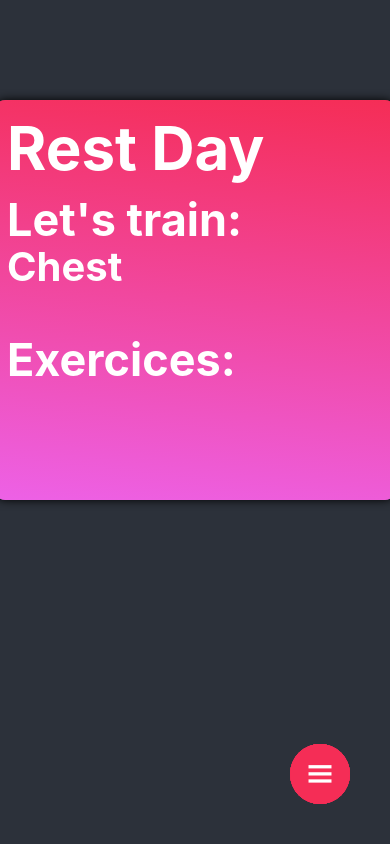
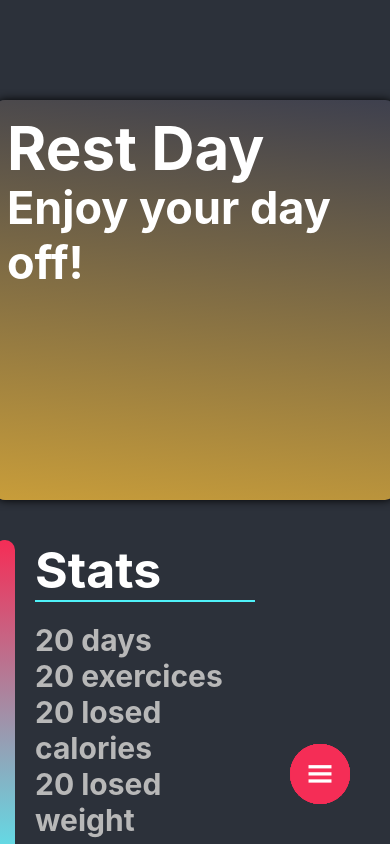
Before and after one commit to ByakkoLord/gym-app, a React Native app: screen / in a window 390 px wide. Built offline with nearby package versions, Linux system fonts and the light colour scheme.

Commit message:
new component

```diff
--- /dev/null
+++ b/components/BodyPrg.tsx
@@ -0,0 +1,13 @@
+import { View, Text, TextInput } from "react-native";
+
+export default function BodyPrg() {
+    return (
+        <View style={{display: 'flex', alignItems: 'center' ,width: 400, height: 150, backgroundColor: '#3E4552', borderRadius: 20, shadowColor: 'black', elevation: 15, shadowRadius: 15, marginBottom: 20, marginTop: 40}}>
+            <Text style={{ color: 'white', fontSize: 30, fontWeight: 'bold', marginTop: 20 }}>How is your body today?</Text>
+            <View style={{ display: 'flex', flexDirection: 'row', alignItems: 'center', justifyContent: 'space-evenly', width: 180, marginTop: 20 }}>
+                    <Text style={{ color: '#f52d56',fontWeight: 'bold', fontSize: 20 }}>Weight:</Text>
+                    <TextInput style={{ width: 50, height: 30, borderColor: 'red', borderWidth: 2, borderRadius: 10, textAlign: 'center', color: 'white' }}></TextInput>
+            </View>
+        </View>
+    )
+}
--- a/components/ExerCreator.tsx
+++ b/components/ExerCreator.tsx
@@ -8,6 +8,8 @@ interface Props {
 }
 
 export default function ExerCreator(props: Props) {
+
+    const [difficult, setDifficult] = useState<number[]>();
 
 
     const [bgColor, setBgColor] = useState<string>('#3E4552');
@@ -47,8 +49,10 @@ export default function ExerCreator(props: Props) {
         setExercises((prevExercises: {series: number, reps: number, name: string, day1: number[]}[]) => {
             return [...prevExercises, {series: Number(series), reps: Number(reps), name: String(name), day1: day1}]
         })
+    }
 
-    }
+
+
 
     if (props.visibility === 'none') {
         return null;
@@ -121,11 +125,14 @@ export default function ExerCreator(props: Props) {
     }
 
 
+
+
     return (
-        <View style={{ display: 'flex', backgroundColor: '#3E4552', justifyContent: 'center', alignItems: "center", width: 440, shadowColor: 'black', shadowRadius: 15, elevation: 15, borderRadius: 15}}>
+        <View style={{ display: 'flex', backgroundColor: '#3E4552', justifyContent: 'center', alignItems: "center", width: 440, shadowColor: 'black', shadowRadius: 15, elevation: 15, borderRadius: 15, position: "absolute", top: 200, left: 20}}>
                 <View style={{display: "flex", flexDirection: 'row', justifyContent: 'space-between', width: '85%', marginTop: 15}}>
                     <Text style={styles.title}>Series</Text>
                     <TextInput
+                        keyboardType="numeric"
                         onChangeText={text => setSeries(parseInt(text))}
                         style={[styles.inputText]}
                     />
@@ -133,39 +140,33 @@ export default function ExerCreator(props: Props) {
                 <View style={{display: "flex", flexDirection: 'row', justifyContent: 'space-between', width: '85%'}}>
                     <Text style={styles.title}>Reps</Text>
                     <TextInput
+                        keyboardType="numeric"
                         onChangeText={text => setReps(parseInt(text))}
                         style={[styles.inputText]}
                     />
-                </View>
-                <View style={{display: "flex", flexDirection: 'row', justifyContent: 'space-between', width: '85%'}}>
-                    <Text style={[styles.title, { marginTop: 15 }]}>Difficult:</Text>
-                    <View style={{display: "flex", flexDirection: 'row', justifyContent: 'space-around', width: '50%'}}>
-                        <TouchableOpacity style={{backgroundColor: '#61F540', width: 30, height: 30, borderRadius: 10, display: 'flex', justifyContent: 'center', alignItems: 'center', marginTop: 20, marginBottom: 20}}>
-
-                        </TouchableOpacity>
-                        <TouchableOpacity style={{backgroundColor: '#2FE4F5', width: 30, height: 30, borderRadius: 10, display: 'flex', justifyContent: 'center', alignItems: 'center', marginTop: 20, marginBottom: 20}}>
-
-                        </TouchableOpacity>
-                        <TouchableOpacity style={{backgroundColor: '#ED61E6', width: 30, height: 30, borderRadius: 10, display: 'flex', justifyContent: 'center', alignItems: 'center', marginTop: 20, marginBottom: 20}}>
-
-                        </TouchableOpacity>
-                    </View>
                 </View>
 
                 <View style={{display: "flex", flexDirection: 'row', alignItems: 'center'}}>
                     <Text style={styles.title}>Exercise:</Text>
                     <Picker
                         selectedValue={exercise}
-                        style={{ height: 50, width:150, color: 'white', marginTop: 12}}
-                        onValueChange={(itemValue, itemIndex) => setExercise(String(itemValue))}
+                        style={{ height: 50, width:200, color: 'white', marginTop: 12}}
+                        onValueChange={(itemValue) => setExercise(itemValue)}
                     >
-                        <Picker.Item label="Chest" value="Chest" />
-                        <Picker.Item label="Back" value="Back" />
-                        <Picker.Item label="Shoulders" value="Shoulders" />
-                        <Picker.Item label="Biceps" value="Biceps" />
-                        <Picker.Item label="Triceps" value="Triceps" />
-                        <Picker.Item label="Legs" value="Legs" />
-                        <Picker.Item label="Abs" value="Abs" />
+                        <Picker.Item label="Leg Extension" value="Leg.Ex" />
+                        <Picker.Item label="Squat" value="Squat" />
+                        <Picker.Item label="Stiff" value="Stiff" />
+                        <Picker.Item label="Hamstring Curl Machine" value="H.C.M" />
+                        <Picker.Item label="Panturrilha (G)" value="Pant (G)" />
+                        <Picker.Item label="Panturrilha (P)" value="Pant (P)" />
+                        <Picker.Item label="Supino com Barra" value="Supino/Barra" />
+                        <Picker.Item label="Peck Deck" value="Peck Deck" />
+                        <Picker.Item label="Supino Sentado" value="Supino/Sent" />
+                        <Picker.Item label="Remada Curvada" value="Remada/Curv" />
+                        <Picker.Item label="Voador Inverso" value="Voador/Inv" />
+                        <Picker.Item label="" value="" />
+                        <Picker.Item label="" value="" />
+                        <Picker.Item label="" value="" />
                     </Picker>
                 </View>
 
--- a/components/MuscleBlock.tsx
+++ b/components/MuscleBlock.tsx
@@ -3,6 +3,9 @@ import { LinearGradient }from "expo-linear-gradient";
 import Ionicons from '@expo/vector-icons/Ionicons';
 import { useState, useContext, useEffect } from "react";
 import { DaysContext } from "../contexts/days";
+
+import Stats from "./Stats";
+import BodyPrg from "./BodyPrg";
 
 
 
@@ -17,7 +20,22 @@ export default function MuscleBlock(props: Props) {
 
     const [textToday, setTextToday] = useState<string>('');
     type IconName = "checkmark-circle" | "checkmark-circle-outline";
-    const [iconNames, setIconNames] = useState<IconName[]>(Array(3).fill("checkmark-circle"));
+    const [iconNames, setIconNames] = useState<IconName[]>(new Array(exercises.length).fill("checkmark-circle-outline"));
+
+    const [task, setTask] = useState<string>('');
+    const [place, setPlace] = useState<number>(232);
+
+    const [grColor, setGrColor] = useState<string>('#3E4552');
+    const [grColor1, setGrColor1] = useState<string>('#3E4552');
+
+    function getRandomColor() {
+        const letters = '0123456789ABCDEF';
+        let color = '#';
+        for (let index = 0; index < 6; index++) {
+            color += letters[Math.floor(Math.random() * 16)];
+        }
+        return color;
+    }
 
     let day = new Date()
     const today = day.getDay();
@@ -25,27 +43,50 @@ export default function MuscleBlock(props: Props) {
 
         if(today === 0 && Sunday === true){
             setTextToday('Sunday');
+            setGrColor(getRandomColor());
+
         }
         if(today === 1 && Monday === true){
             setTextToday('Monday');
+            setGrColor(getRandomColor());
+            setGrColor1(getRandomColor());
         }
         if(today === 2 && Tuesday === true){
             setTextToday('Tuesday');
+            setGrColor(getRandomColor());
+            setGrColor1(getRandomColor());
         }
         if(today === 3 && Wednesday === true){
             setTextToday('Wednesday');
+            setGrColor(getRandomColor());
+            setGrColor1(getRandomColor());
         }
         if(today === 4 && Thursday === true){
             setTextToday('Thursday');
+            setGrColor(getRandomColor());
+            setGrColor1(getRandomColor());
         }
         if(today === 5 && Friday === true){
             setTextToday('Friday');
+            setGrColor(getRandomColor());
+            setGrColor1(getRandomColor());
         }
         if(today === 6 && Saturday === true){
             setTextToday('Saturday');
+            setGrColor(getRandomColor());
+            setGrColor1(getRandomColor());
         }
         if(workDay === false){
             setTextToday('Rest Day');
+            setTask('Enjoy your day off!');
+            setPlace(80);
+            setGrColor(getRandomColor());
+            setGrColor1(getRandomColor());
+        }else{
+            setTask('Today you have to do:');
+            setPlace(232);
+            setGrColor(getRandomColor());
+            setGrColor1(getRandomColor());
         }
 },[Sunday, Monday, Tuesday, Wednesday, Thursday, Friday, Saturday])
 
@@ -55,13 +96,11 @@ export default function MuscleBlock(props: Props) {
     }
 
     return (
-        <ScrollView style={{width: '100%', height: '100%'}}>
+        <ScrollView style={{display: "flex", flexDirection: 'column' ,width: '100%', height: '100%'}}>
             <View style={{ width: '100%', height: 'auto', display: "flex", justifyContent: "center", alignItems: "center" }}>
-                <LinearGradient start={{x: 0.1, y:0.1}} colors={['#f52d56', '#ED61E6']} style={styles.main}>
+                <LinearGradient start={{x: 0.1, y:0.1}} colors={[grColor, grColor1]} style={styles.main}>
                         <Text style={{ color: 'white', fontSize: 60, fontWeight: 'bold', textAlign: 'left', position: 'absolute', top: 12, left: 12 }}>{textToday}</Text>
-                        <Text style={{ color: 'white', fontSize: 45, fontWeight: 'bold', textAlign: 'left', position: 'absolute', top: 92, left: 12 }}>Let's train:</Text>
-                        <Text style={{ color: 'white', fontSize: 40, fontWeight: 'bold', textAlign: 'left', position: 'absolute', top: 142, left: 12 }}>Chest</Text>
-                        <Text style={{ color: 'white', fontSize: 45, fontWeight: 'bold', textAlign: 'left', position: 'absolute', top: 232, left: 12 }}>Exercices:</Text>
+                        <Text style={{ color: 'white', fontSize: 45, fontWeight: 'bold', textAlign: 'left', position: 'absolute', top: place, left: 12 }}>{task}</Text>
 
                     <ScrollView horizontal={true} style={{ position: "absolute", bottom: 10 ,width: '100%', backgroundColor: '#3E4552'}}>
                         <View style={{ backgroundColor: 'yellow', width: 10, height: '100%', borderBottomRightRadius: 15 }}></View>
@@ -81,7 +120,13 @@ export default function MuscleBlock(props: Props) {
                         )}
                     </ScrollView>
                 </LinearGradient>
+                <Stats />
+                <BodyPrg />
             </View>
+
+
+
+
         </ScrollView>
     )
 }
--- /dev/null
+++ b/components/Stats.tsx
@@ -0,0 +1,21 @@
+import { View, Text, StyleSheet, ScrollView } from 'react-native';
+import { LinearGradient } from 'expo-linear-gradient';
+
+export default function Stats() {
+    return (
+        <View style={{ width: 400, display: 'flex', flexDirection: 'row', marginTop: 40}}>
+            <LinearGradient colors={['#f52d56', '#4FF2F9']} style={{ width: 20, height: 350, borderRadius: 20 }}></LinearGradient>
+            <View style={{ width: '60%', height: '100%', marginRight: 20 }}>
+                <Text style={{ color: 'white', fontSize: 50, fontWeight: 'bold', marginLeft: 20, borderBottomColor: '#4FF2F9', borderBottomWidth: 2 }}>Stats</Text>
+
+                <View style={{ marginTop: 20 }}>
+                    <Text style={{ color: '#B8B8B8', fontSize: 30, fontWeight: 'bold', marginLeft: 20 }} >20 days</Text>
+                    <Text style={{ color: '#B8B8B8', fontSize: 30, fontWeight: 'bold', marginLeft: 20 }} >20 exercices</Text>
+                    <Text style={{ color: '#B8B8B8', fontSize: 30, fontWeight: 'bold', marginLeft: 20 }} >20 losed calories</Text>
+                    <Text style={{ color: '#B8B8B8', fontSize: 30, fontWeight: 'bold', marginLeft: 20 }} >20 losed weight</Text>
+                </View>
+
+            </View>
+        </View>
+    )
+}
```
Also changed, not shown: components/SettingsBlock.tsx (+9 -2 lines).
